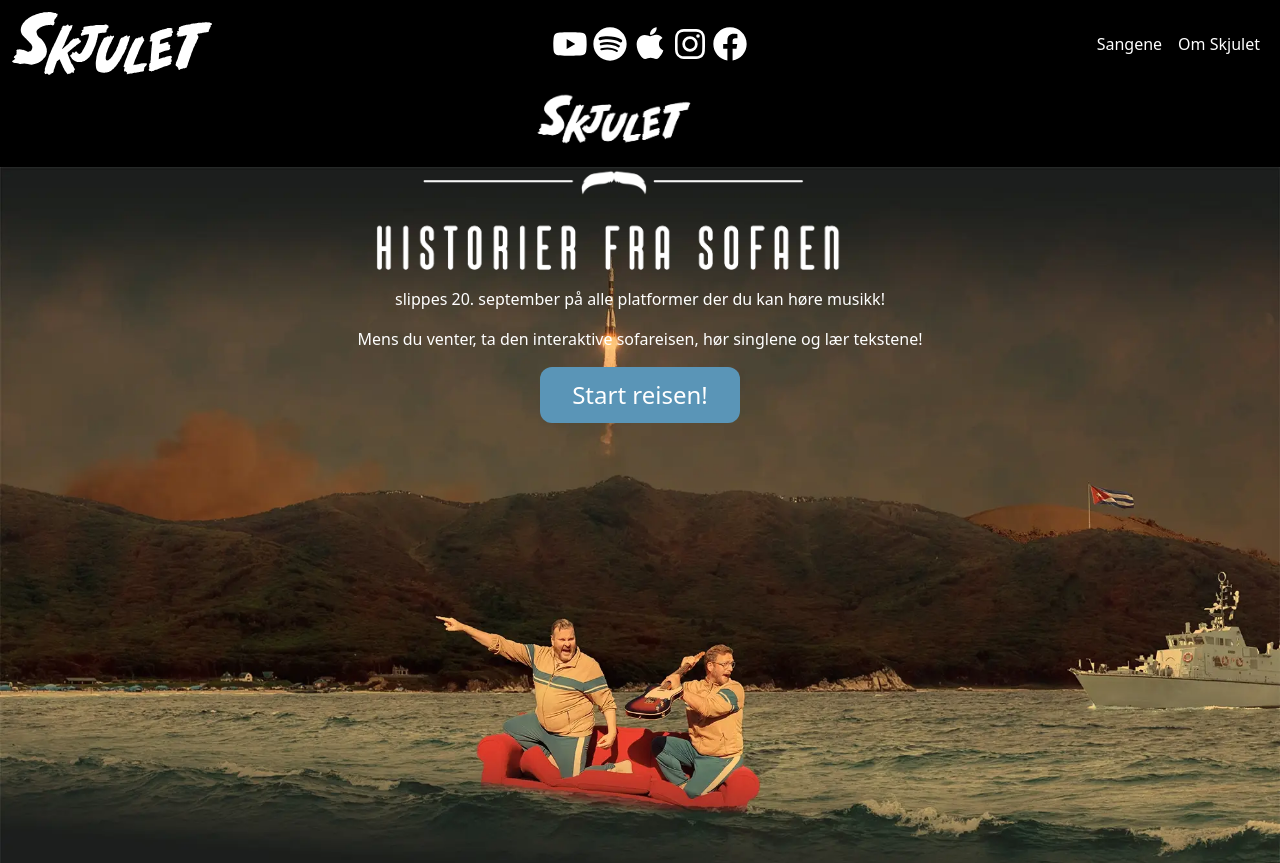
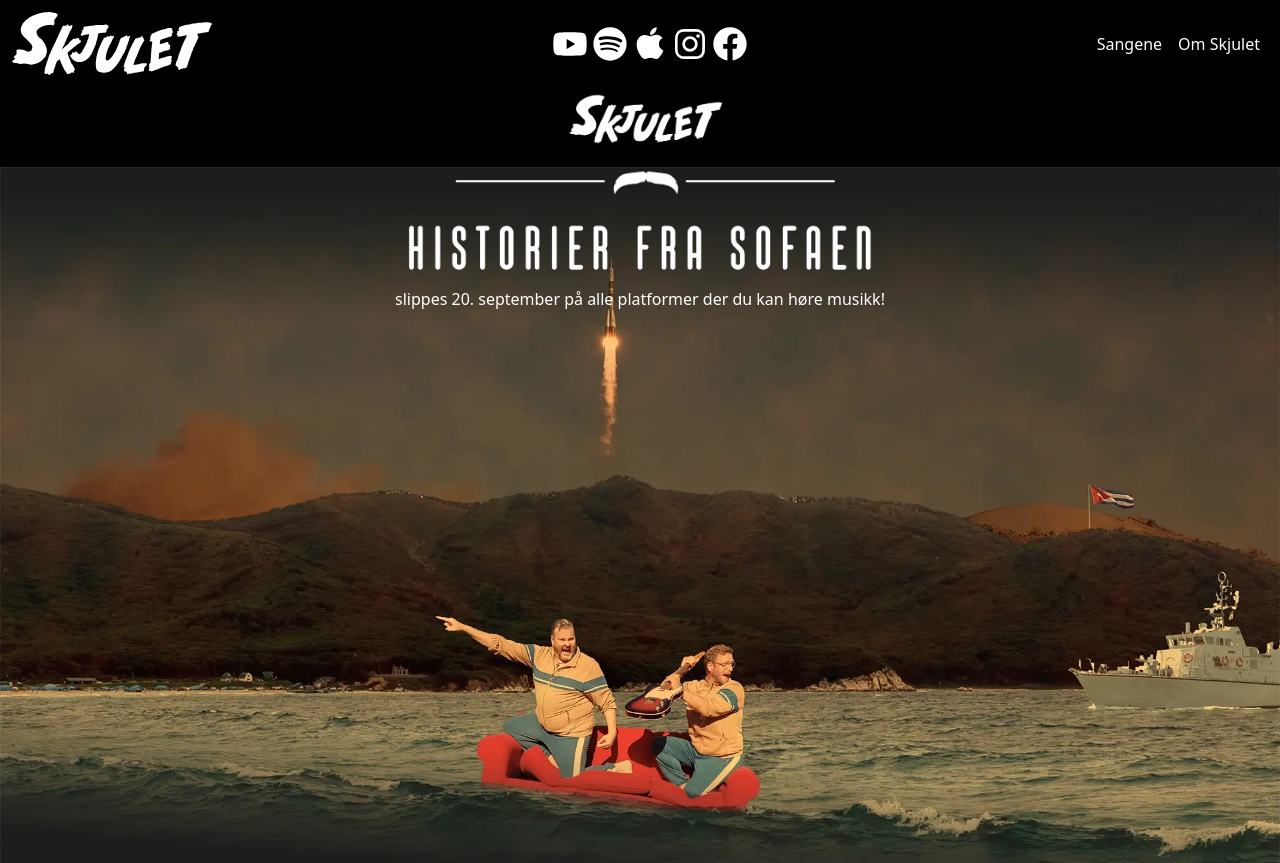
Before and after one commit to mariusakerbak/skjulet2024, a Next.js app: page / in a window 1280 px wide. Shown: the top 863 px of the page. Built offline with nearby package versions, Linux system fonts and the light colour scheme.

Commit message:
fjernet link fra footer

```diff
--- a/app/page.js
+++ b/app/page.js
@@ -14,8 +14,7 @@ export default function Home() {
             <article className="flex flex-col max-w-[400] text-center mt-[100px] md:mt-0">
               <Image src="/images/title.png" width={500} height={200} />
               <p>slippes 20. september på alle platformer der du kan høre musikk!</p>
-              <p>Mens du venter, ta den interaktive sofareisen, hør singlene og lær tekstene!</p>
-              <Link href="/historier/frasofaen" className="bg-blue text-white w-[200px] ml-auto mr-auto text-2xl p-3 rounded-xl">Start reisen!</Link>
+
             </article>
           </section>
           <section id="frontpage-musicvideos" className="flex flex-wrap gap-8 py-8 px-4 bg-blue">
--- a/components/structure/Footer.js
+++ b/components/structure/Footer.js
@@ -7,7 +7,7 @@ export default function Footer() {
       <aside className="w-full md:w-[500px] mr-0 md:mr-10">
         <iframe className="mb-10" src="https://open.spotify.com/embed/artist/44im0D1VFjAteBS2F25MlG?utm_source=generator&theme=0" width="100%" height="452"  allowFullScreen allow="autoplay; clipboard-write; encrypted-media; fullscreen; picture-in-picture" loading="lazy"></iframe>
       </aside>
-    <div className="relative w-full md:w-[700px]">
+    <div className="relative w-full md:w-[500px]">
       <Image src="/images/experience.png" className="bg-transparent relative md:absolute bottom-0 right-0" alt="Gutta i skjulet" width={600} height={450} />
     </div>
     <article className="flex-auto bg-lion md:rounded-t-lg p-4">
```
